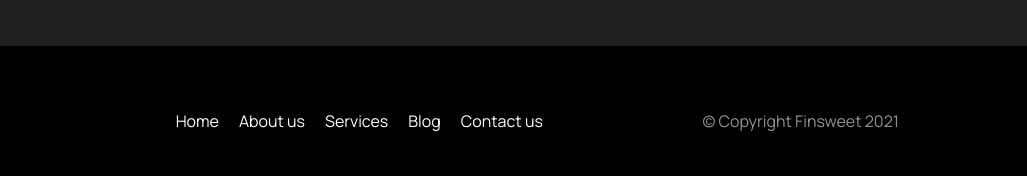
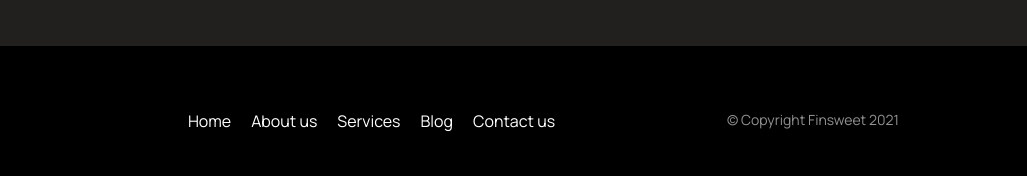
Before and after one commit to Lovelyfin00/FinSweet, a plain HTML site: page index.html in a window 1280 px wide. Shown: the part 6453-6629 px from the top of the page, 253-1280 px from the left. Drawn offline with Linux system fonts and the light colour scheme.

Commit message:
Update styles.css

```diff
--- a/css/styles.css
+++ b/css/styles.css
@@ -540,7 +540,8 @@ input:focus{
     color: #FF6433;
 }
 .copyright p{
-    color: #939191;;
+    color: #939191;
+    font-size: 14px;
 }
 
 
```
